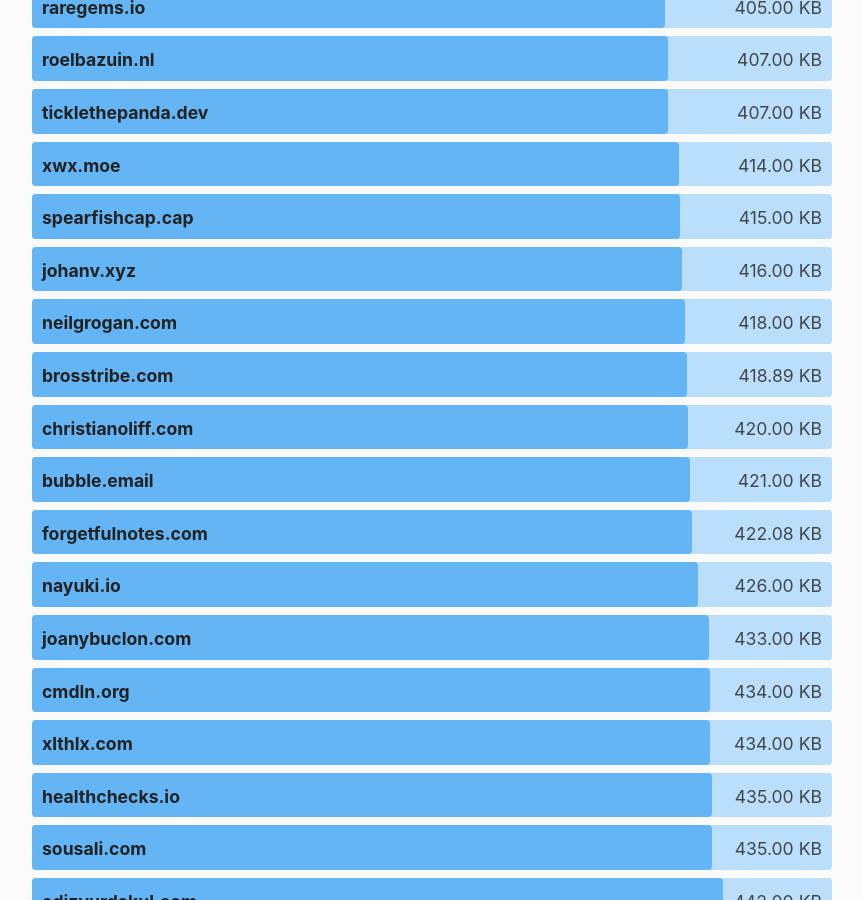
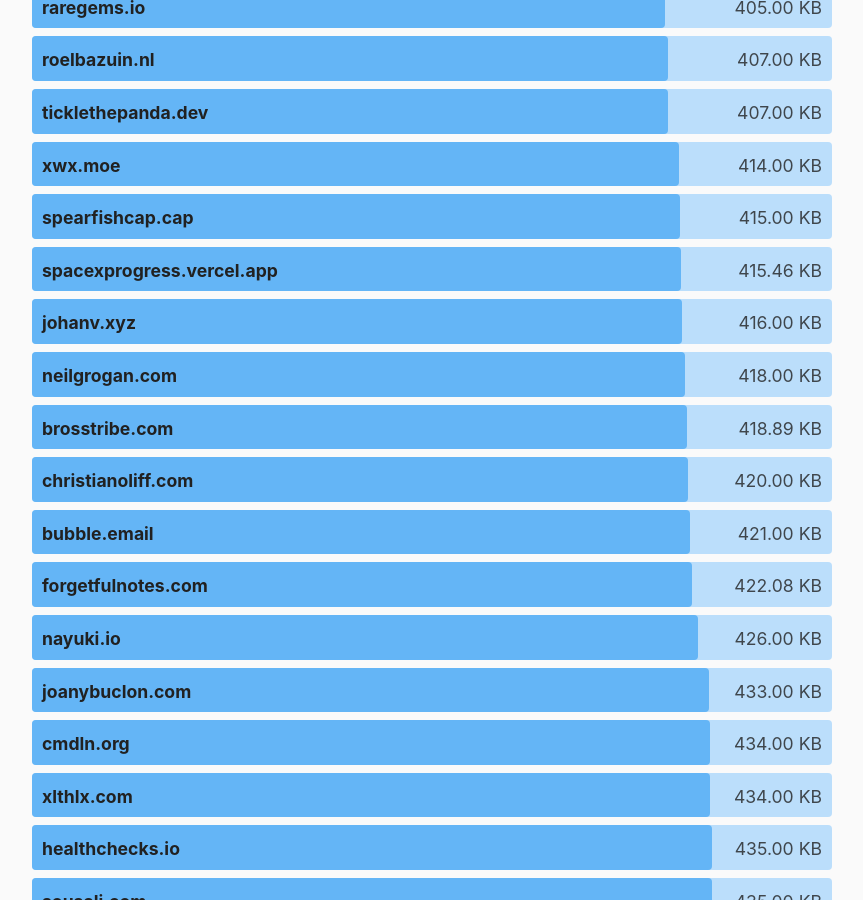
Before and after one commit to kevquirk/512kb.club, a Jekyll site: the page built from index.md, in a window 1280 px wide and 900 px high, scrolled down 43201 px. Shown: the whole window, without its empty margins (208-1071 px from the left). Built offline with Jekyll 4.4.1, drawn with Linux system fonts in a browser that asks for light colours.

Commit message:
feat: adding SpaceX Progress to sites data

```diff
--- a/_data/sites.yml
+++ b/_data/sites.yml
@@ -1,3 +1,8 @@
+- domain: spacexprogress.vercel.app
+  url: https://spacexprogress.vercel.app/
+  size: 415.46
+  last_checked: 2024-08-14
+
 - domain: 0xedward.io
   url: https://0xedward.io/
   size: 6.2
```
